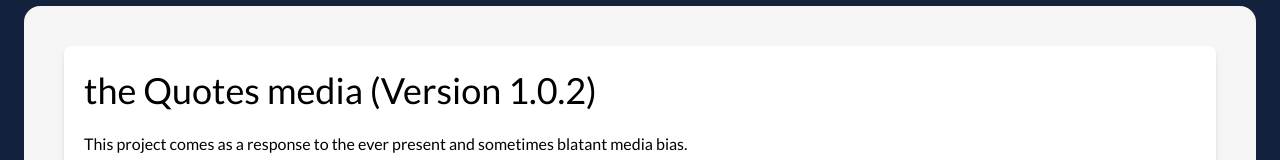
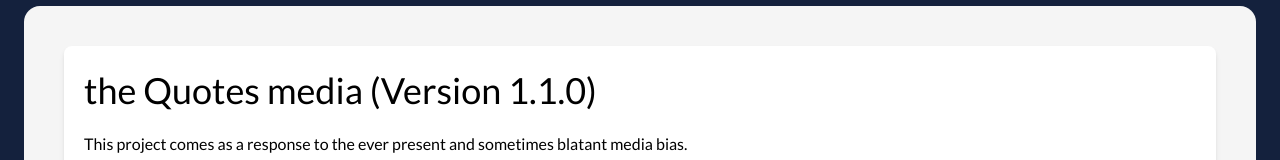
Before and after one commit to mielenyvin/thequotes_dark, a Next.js app: page /about in a window 1280 px wide. Shown: the part 174-334 px from the top of the page. Built offline with nearby package versions, Linux system fonts and the light colour scheme.

Commit message:
design updates

```diff
--- a/pages/about.js
+++ b/pages/about.js
@@ -8,7 +8,7 @@ export default function AboutPage() {
 
 <div className='bg-white shadow-md p-5 rounded-lg py-6 '>
     <h3 className='text-4xl mb-5'>
-        the Quotes media (Version 1.0.2)
+        the Quotes media (Version 1.1.0)
     </h3>
     <p>
 This project comes as a response to the ever present and sometimes blatant media bias. </p>
```
